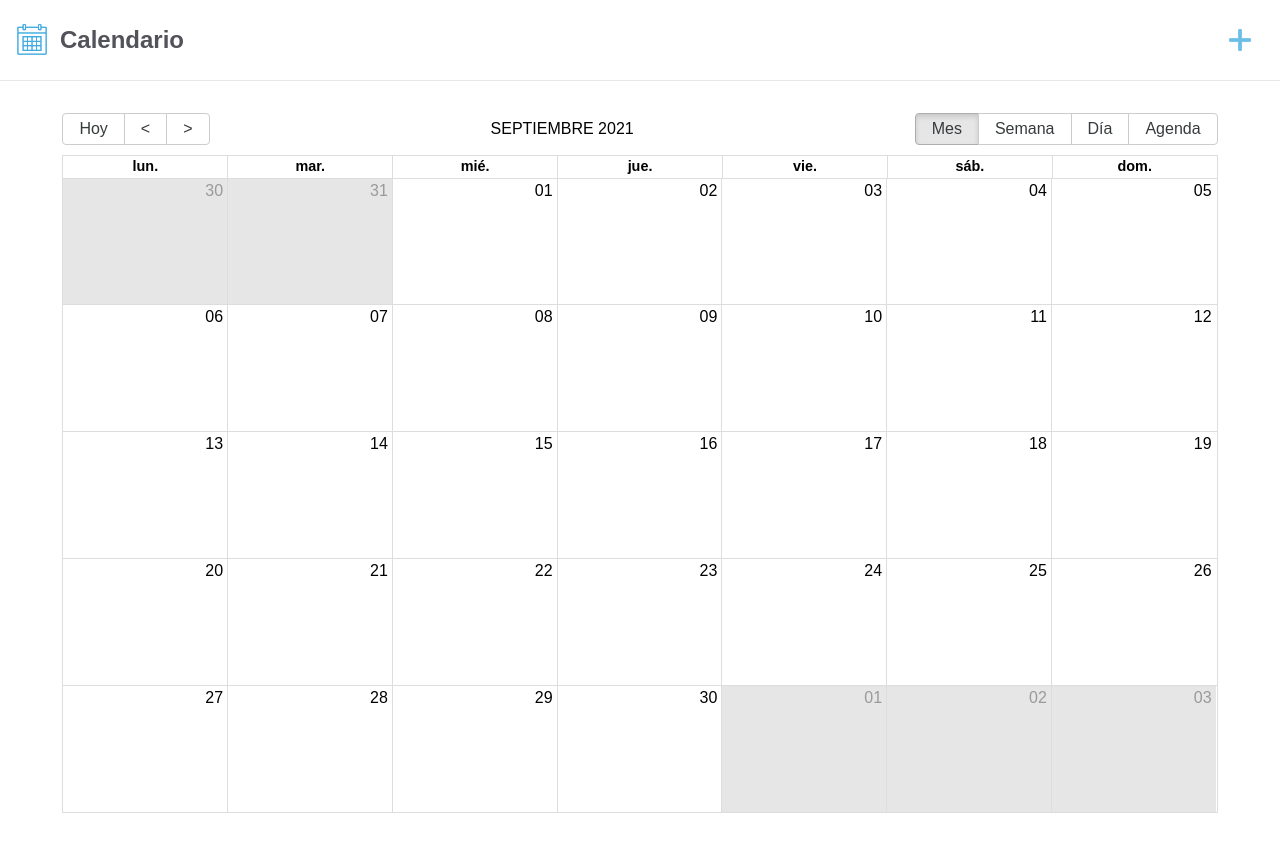
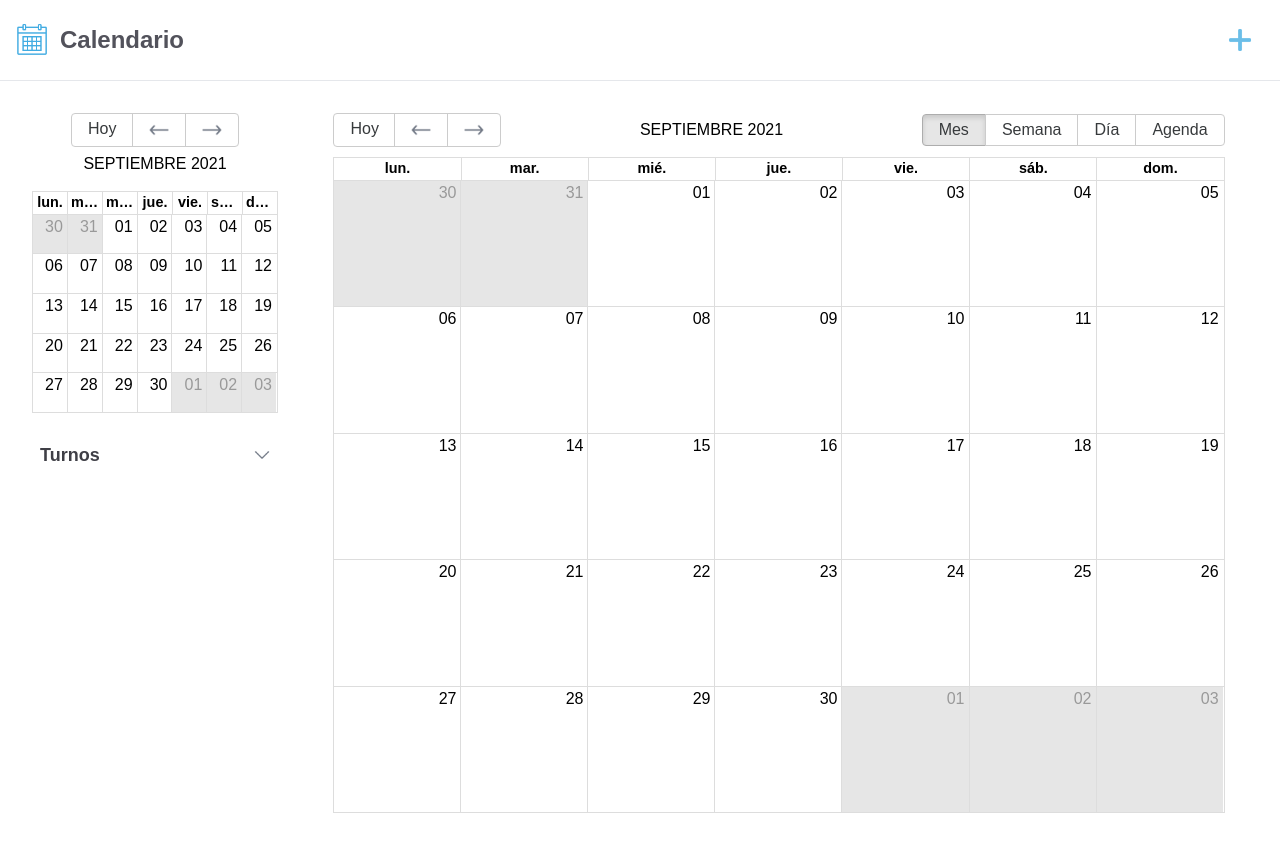
Before and after one commit to Melanialassia/Calendar, a React (Vite) app: page / in a window 1280 px wide. Built offline with nearby package versions, Linux system fonts and the light colour scheme; no server answers.

Commit message:
Se ha agregado nuevamente el componente LateralMenu, además de una nueva funcionalidad que permite modificar la fecha en el componente MyCalendar desde el calendario del menú lateral.

```diff
--- a/src/App.jsx
+++ b/src/App.jsx
@@ -3,13 +3,17 @@ import { useState } from "react";
 //COMPONENTS
 import MyCalendar from "./components/MyCalendar/MyCalendar";
 import FormEvent from "./components/FormEvent/FormEvent";
+import LateralMenu from "./components/LateralMenu/LateralMenu";
 import Navbar from "./components/Navbar/Navbar";
 import Modal from "./components/Modal/Modal";
 
 function App() {
-  const [modal, setModal] = useState(false);
+  const [dateSelected, setDateSelected] = useState();
+  const [view, setView] = useState("month");
+
   const [initialValues, setInitialValues] = useState({});
   const [isEditting, setIsEditting] = useState(false);
+  const [modal, setModal] = useState(false);
 
   const getRandomId = (num) => {
     //le creo un id random a evento
@@ -44,20 +48,28 @@ function App() {
     setModal(false);
   };
 
+
   return (
     <div className="m-0 p-0">
       <Navbar openCreateModal={openCreateModal} />
       <div className=" flex  mx-auto p-4">
+        <LateralMenu
+          setDateSelected={setDateSelected}
+        />
         <MyCalendar
+          openCreateModal={openCreateModal}
           openEditModal={openEditModal}
-          openCreateModal={openCreateModal}
+          setDateSelected={setDateSelected}
+          dateSelected={dateSelected}
+          setView={setView}
+          view={view}
         />
         <Modal show={modal} closeModal={closeModal}>
           <FormEvent
+            setInitialValues={setInitialValues}
+            setIsEditting={setIsEditting}
             initialValues={initialValues}
-            setInitialValues={setInitialValues}
             isEditting={isEditting}
-            setIsEditting={setIsEditting}
             closeModal={closeModal}
           />
         </Modal>
--- a/src/components/MyCalendar/MyCalendar.jsx
+++ b/src/components/MyCalendar/MyCalendar.jsx
@@ -1,5 +1,5 @@
 //HOOKS
-import { useEffect } from "react";
+import { useState, useEffect } from "react";
 //LIBRARY
 import { Calendar, dayjsLocalizer } from "react-big-calendar";
 import dayjs from "dayjs";
@@ -11,13 +11,24 @@ import { store } from "../../store/store";
 import "react-big-calendar/lib/css/react-big-calendar.css";
 import "./mycalendar.css";
 
-const MyCalendar = ({ openEditModal, openCreateModal }) => {
+const MyCalendar = ({
+  openEditModal,
+  openCreateModal,
+  dateSelected,
+  view,
+  setView,
+}) => {
   const { getEvents, events } = store();
   const localizer = dayjsLocalizer(dayjs);
+  const [currentDate, setCurrentDate] = useState();
 
   useEffect(() => {
     getEvents();
-  }, [getEvents]);
+    if (dateSelected) {
+      setCurrentDate(new Date(dateSelected));
+      setView("day");
+    }
+  }, [dateSelected]);
 
   //para poder agregarle estilos al calendario
   const eventPropGetter = (e) => {
@@ -35,16 +46,29 @@ const MyCalendar = ({ openEditModal, openCreateModal }) => {
   };
 
   const handleSelectSlot = ({ start, end }) => {
-    openCreateModal({ start, end });
+    if (view === "week" || view === "day") {
+      openCreateModal({ start, end });
+    }
   };
 
+  const handleViewChange = (view) => {
+    setView(view);
+  };
+
+  const handleNavigate = (date) => {
+    setCurrentDate(date);
+  };
+
+  const defaultDate = !dateSelected ? new Date(2021, 8, 16) : currentDate;
 
   return (
     <div className="flex p-4 w-full h-full">
       <Calendar
         localizer={localizer}
         events={events}
-        defaultDate={new Date(2021, 8, 16)}
+        date={defaultDate}
+        onNavigate={handleNavigate}
+        view={view}
         style={{ height: 700, width: "95%", margin: "0 auto" }}
         eventPropGetter={eventPropGetter}
         onDoubleClickEvent={handleEditEvent}
@@ -52,10 +76,13 @@ const MyCalendar = ({ openEditModal, openCreateModal }) => {
         selectable
         className="custom"
         views={["month", "week", "day", "agenda"]}
+        onView={handleViewChange}
         messages={{
-          previous: "<",
-          next: ">",
-          today: "Hoy",
+          previous: (
+            <img src="/logo/left.png" alt="izquierda" className="w-5 h-5" />
+          ),
+          next: <img src="/logo/right.png" alt="derecha" className="w-5 h-5" />,
+          today: <p className="w-7 h-5">Hoy</p>,
           month: "Mes",
           week: "Semana",
           day: "Día",
```
